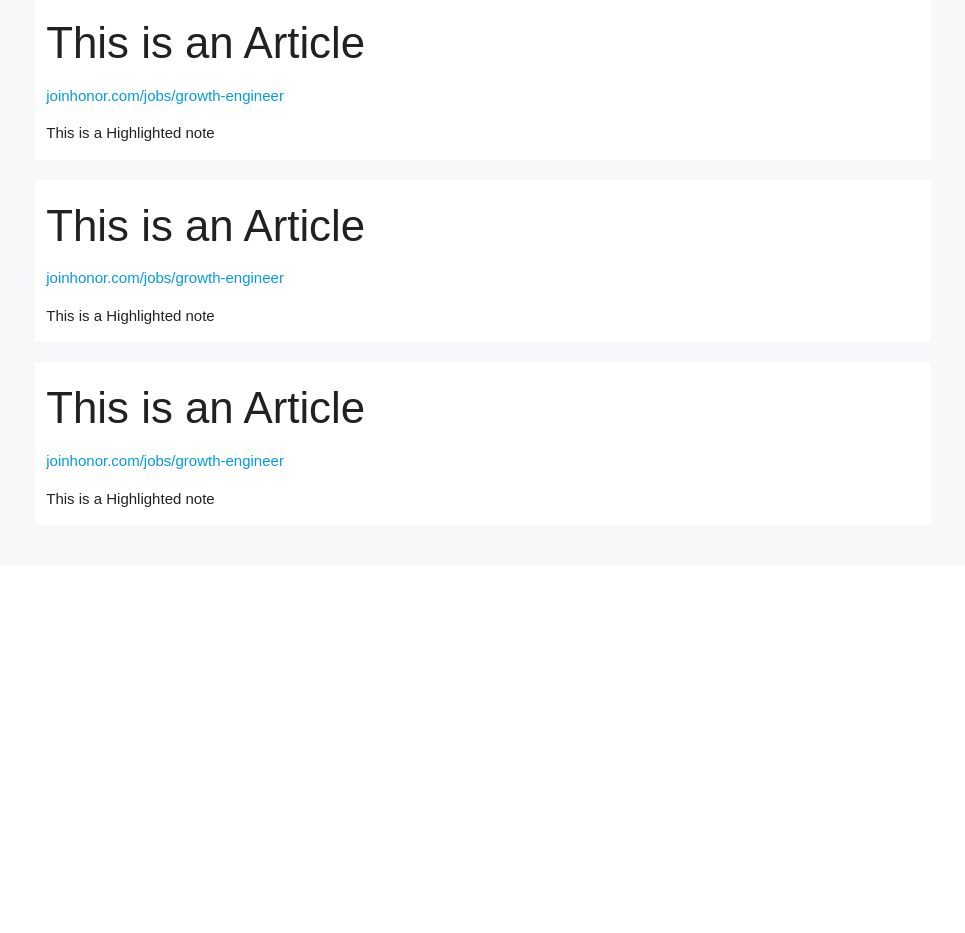
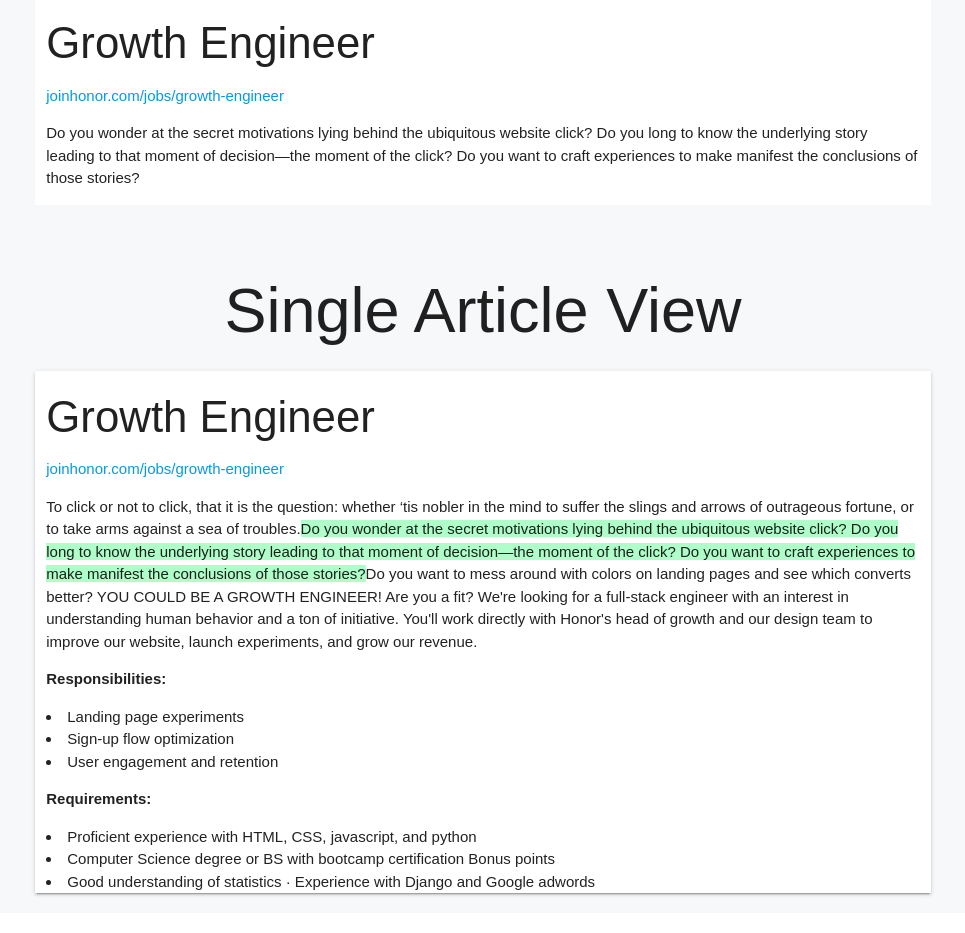
Before and after one commit to jamesrsilvester/highlightr.io, a React (Create React App) app in the folder react-app/: page / in a window 1280 px wide. Shown: the part 200-1133 px from the top of the page, without its empty margins (157-1122 px from the left). Before the commit the page ends 800 px from the top, so only its background shows below. Built offline with nearby package versions, Linux system fonts and the light colour scheme.

Commit message:
created one article show page

```diff
--- a/react-app/src/App.css
+++ b/react-app/src/App.css
@@ -1,33 +1,18 @@
-.App {
-  text-align: center;
-}
-
-.App-logo {
-  animation: App-logo-spin infinite 20s linear;
-  height: 80px;
-}
-
-.App-header {
-  background-color: #222;
-  height: 150px;
-  padding: 20px;
-  color: white;
-}
-
-.App-intro {
-  font-size: large;
-}
-
+/*For Div Testing Only*/
 .red {
   background-color: red;
 }
 
+/*Materialize overwrite - custom grey background*/
 .grey1{
   background-color: #f7f8fa;
 }
 
+ul{
+  font-weight: bold;
+}
 
-@keyframes App-logo-spin {
-  from { transform: rotate(0deg); }
-  to { transform: rotate(360deg); }
+.hi{
+  background: #8EFDB2 !important;
+  background-color: rgba(142, 253, 178, 0.7)!important;
 }
--- a/react-app/src/App.js
+++ b/react-app/src/App.js
@@ -1,13 +1,16 @@
 import React, { Component } from 'react';
 import ArticlesContainer from './ArticlesContainer.js'
+import ShowArticle from './ShowArticle.js'
 import logo from './logo.svg';
 import './App.css';
 
 class App extends Component {
   render() {
     return (
-    <div className='home'>
+    <div className='home grey1'>
       <ArticlesContainer/>
+      <h1 className="center-align">Single Article View</h1>
+      <ShowArticle/>
     </div>
     );
   }
--- a/react-app/src/ArticlesContainer.js
+++ b/react-app/src/ArticlesContainer.js
@@ -13,8 +13,6 @@ class ArticlesContainer extends Component {
         </div>
         <div className='row'>
           <SingleArticle/>
-          <SingleArticle/>
-          <SingleArticle/>
         </div>
       </div>
     )
--- /dev/null
+++ b/react-app/src/ShowArticle.js
@@ -0,0 +1,33 @@
+import React, {Component} from 'react'
+
+class SingleArticle extends Component {
+  render() {
+    return (
+      <div className='row grey1'>
+        <div className='row container'>
+          <div className='col s12 white z-depth-1'>
+            <h3 id="articleTitle">Growth Engineer</h3>
+            <a href="https://jobs.lever.co/joinhonor.com/a4bda721-e1db-4f4a-81cf-c791a3ad59ad">joinhonor.com/jobs/growth-engineer</a>
+            <p>
+              To click or not to click, that it is the question: whether ‘tis nobler in the mind to suffer the slings and arrows of outrageous fortune, or to take arms against a sea of troubles.
+              <span className="hi">
+                Do you wonder at the secret motivations lying behind the ubiquitous website click? Do you long to know the underlying story leading to that moment of decision—the moment of the click? Do you want to craft experiences to make manifest the conclusions of those stories?
+              </span>
+              Do you want to mess around with colors on landing pages and see which converts better? YOU COULD BE A GROWTH ENGINEER! Are you a fit? We're looking for a full-stack engineer with an interest in understanding human behavior and a ton of initiative. You'll work directly with Honor's head of growth and our design team to improve our website, launch experiments, and grow our revenue.
+            </p>
+            <ul>Responsibilities:</ul>
+            <li>Landing page experiments</li>
+            <li>Sign-up flow optimization</li>
+            <li>User engagement and retention</li>
+            <ul>Requirements:</ul>
+            <li>Proficient experience with HTML, CSS, javascript, and python</li>
+            <li>Computer Science degree or BS with bootcamp certification Bonus points</li>
+            <li>Good understanding of statistics · Experience with Django and Google adwords</li>
+          </div>
+        </div>
+      </div>
+    )
+  }
+}
+
+export default SingleArticle
--- a/react-app/src/SingleArticle.js
+++ b/react-app/src/SingleArticle.js
@@ -5,9 +5,9 @@ class SingleArticle extends Component {
     return (
       <div className='row container'>
         <div className='col offset s12 white hoverable'>
-        <h3>This is an Article</h3>
+        <h3>Growth Engineer</h3>
         <a href="https://jobs.lever.co/joinhonor.com/a4bda721-e1db-4f4a-81cf-c791a3ad59ad">joinhonor.com/jobs/growth-engineer</a>
-        <p>This is a Highlighted note</p>
+        <p>Do you wonder at the secret motivations lying behind the ubiquitous website click? Do you long to know the underlying story leading to that moment of decision—the moment of the click? Do you want to craft experiences to make manifest the conclusions of those stories?</p>
         </div>
       </div>
     )
```
